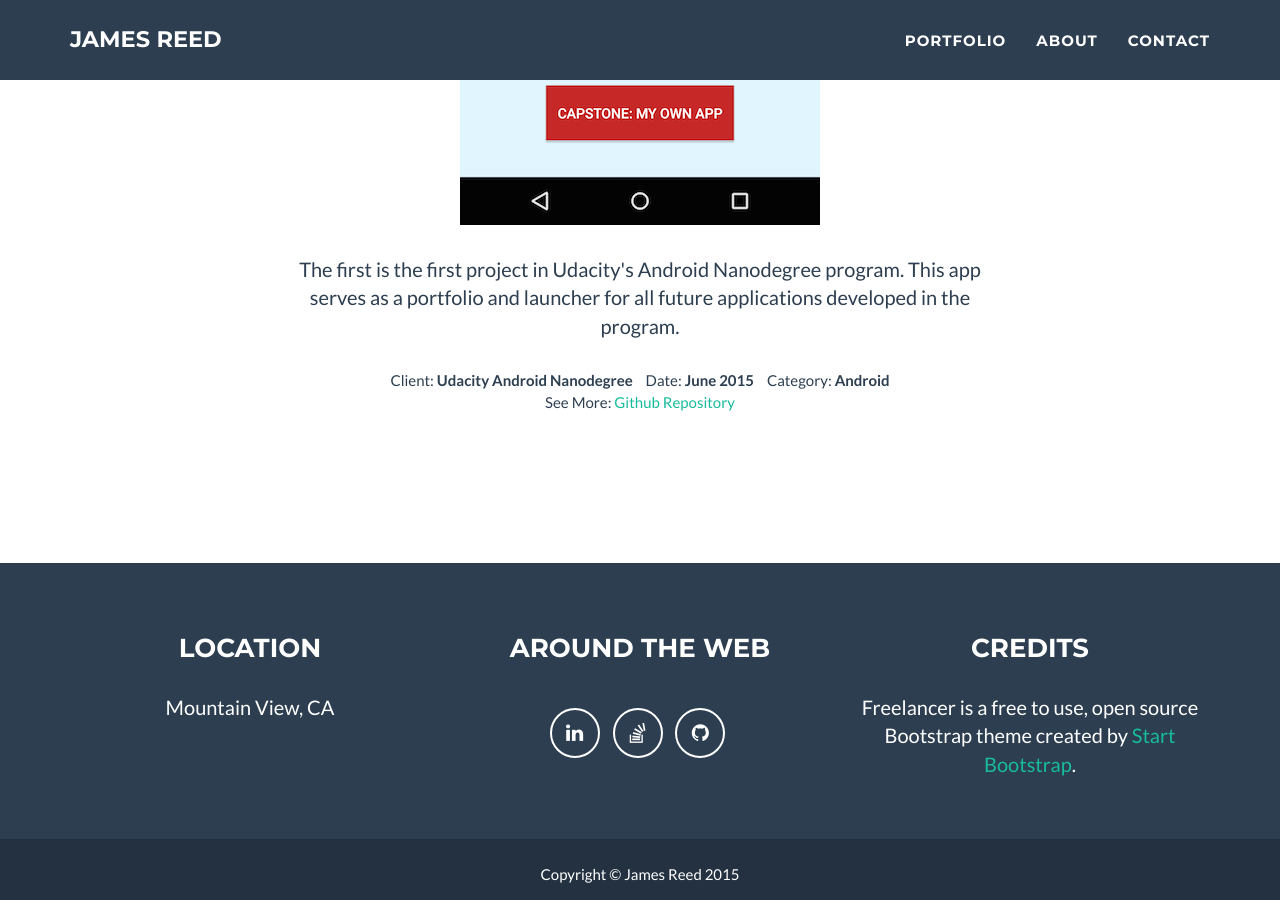
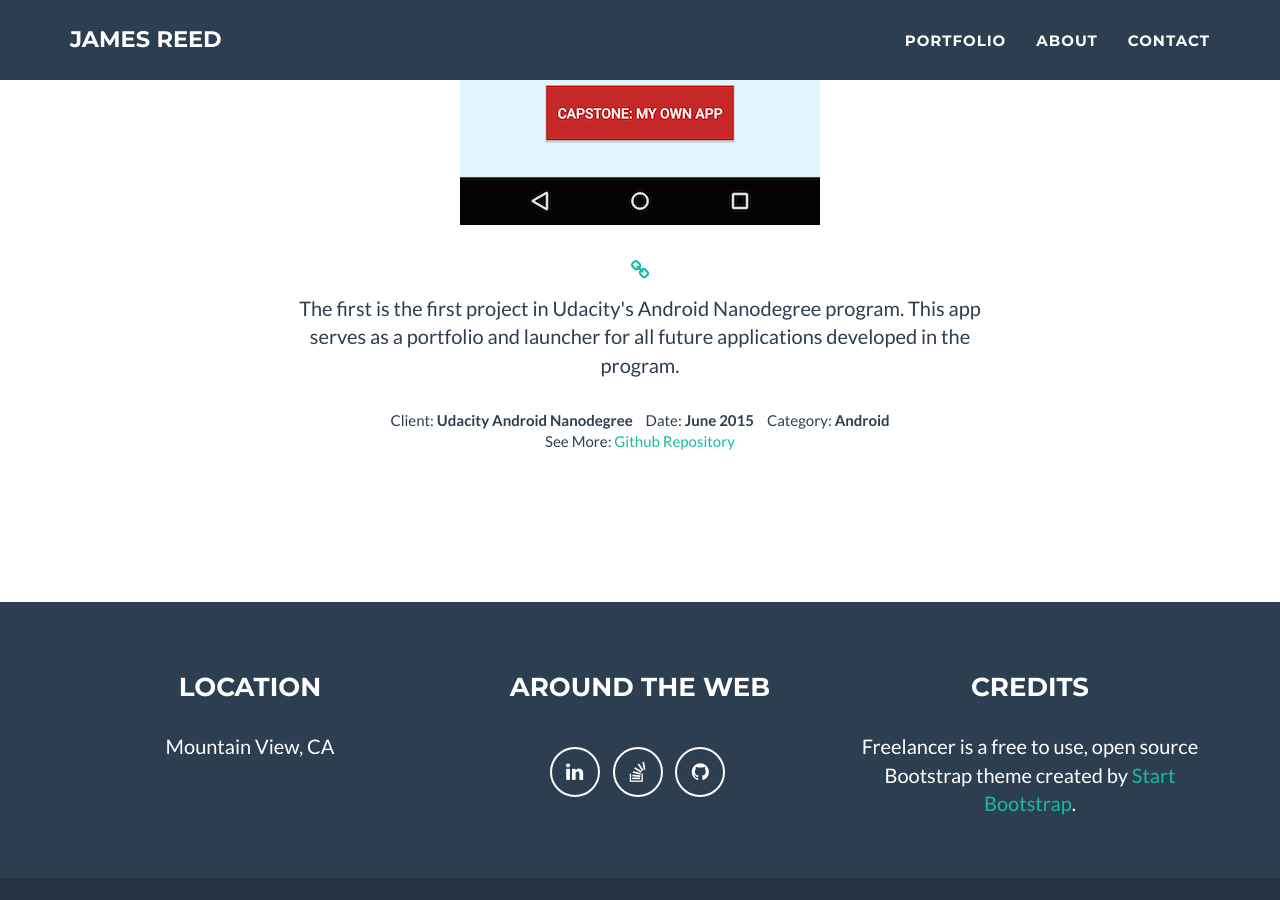
Before and after one commit to jrreed/jrreed.github.io, a Jekyll site: the page built from _posts/2015-06-28-portoflio-app.markdown, in a window 1280 px wide and 900 px high, scrolled down 1484 px. Built offline with Jekyll 4.4.1, drawn with Linux system fonts in a browser that asks for light colours.

Commit message:
Changing permalink format and adding permalinks to all the post partials.

```diff
--- a/_config.yml
+++ b/_config.yml
@@ -38,7 +38,7 @@ credits: 'Freelancer is a free to use, open source Bootstrap theme created by <a
 
 # Build settings
 markdown: kramdown
-permalink: pretty
+permalink: /:categories/:title
 
 gems:
   - jekyll-sitemap
--- a/_includes/post.html
+++ b/_includes/post.html
@@ -1,6 +1,11 @@
 <h2>{{ include.post.title }}</h2>
 <hr class="star-primary">
-<img src="/img/portfolio/{{ include.post.img }}" class="img-responsive img-centered" alt="{{ include.post.alt }}">
+<p>
+  <img src="/img/portfolio/{{ include.post.img }}" class="img-responsive img-centered" alt="{{ include.post.alt }}">
+</p>
+<p>
+  <a href="{{ include.post.url }}"><i class="permalink fa fa-link"></i></a>
+</p>
 <p>{{ include.post.description }}</p>
 <ul class="list-inline item-details">
   <li>Client:
```
